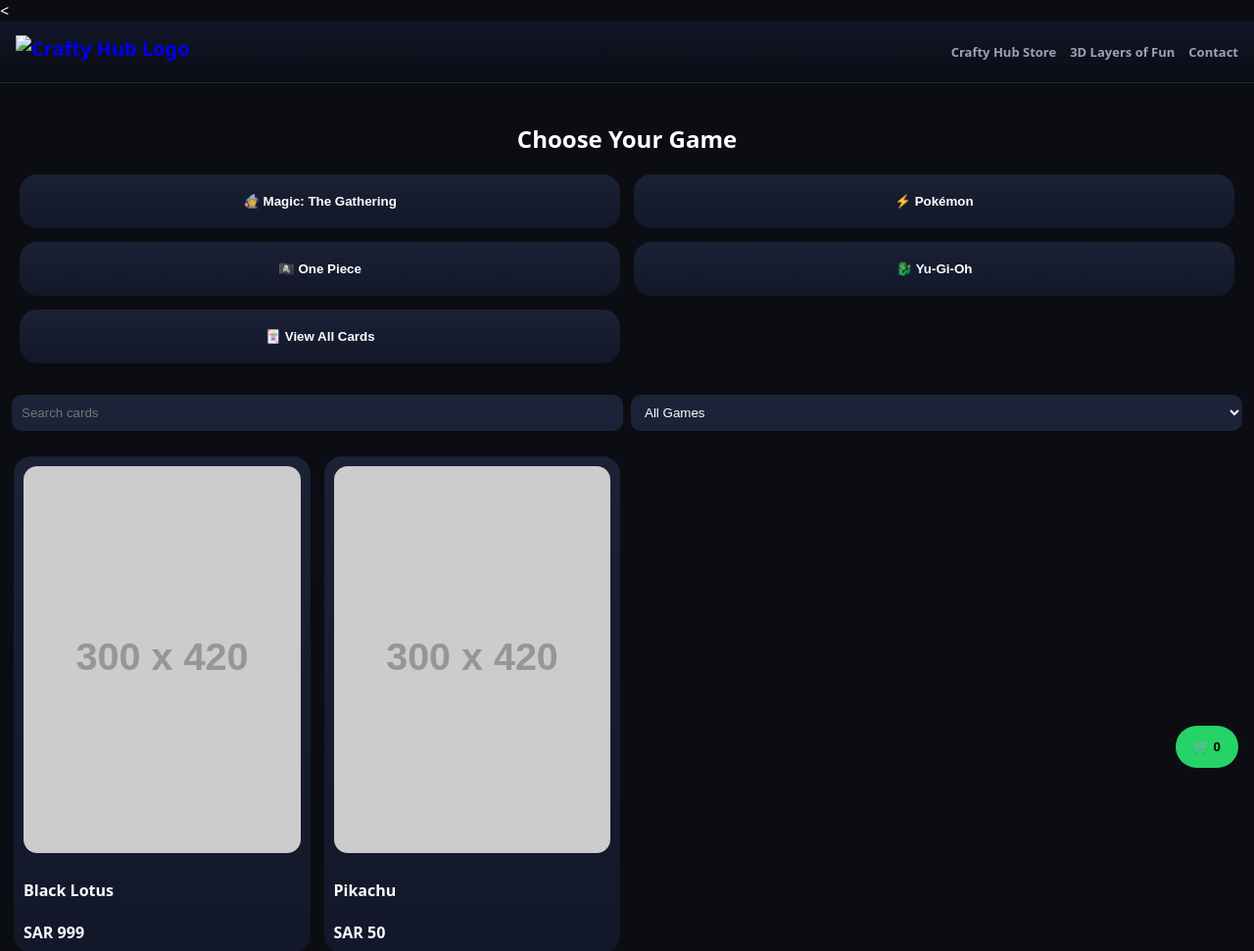
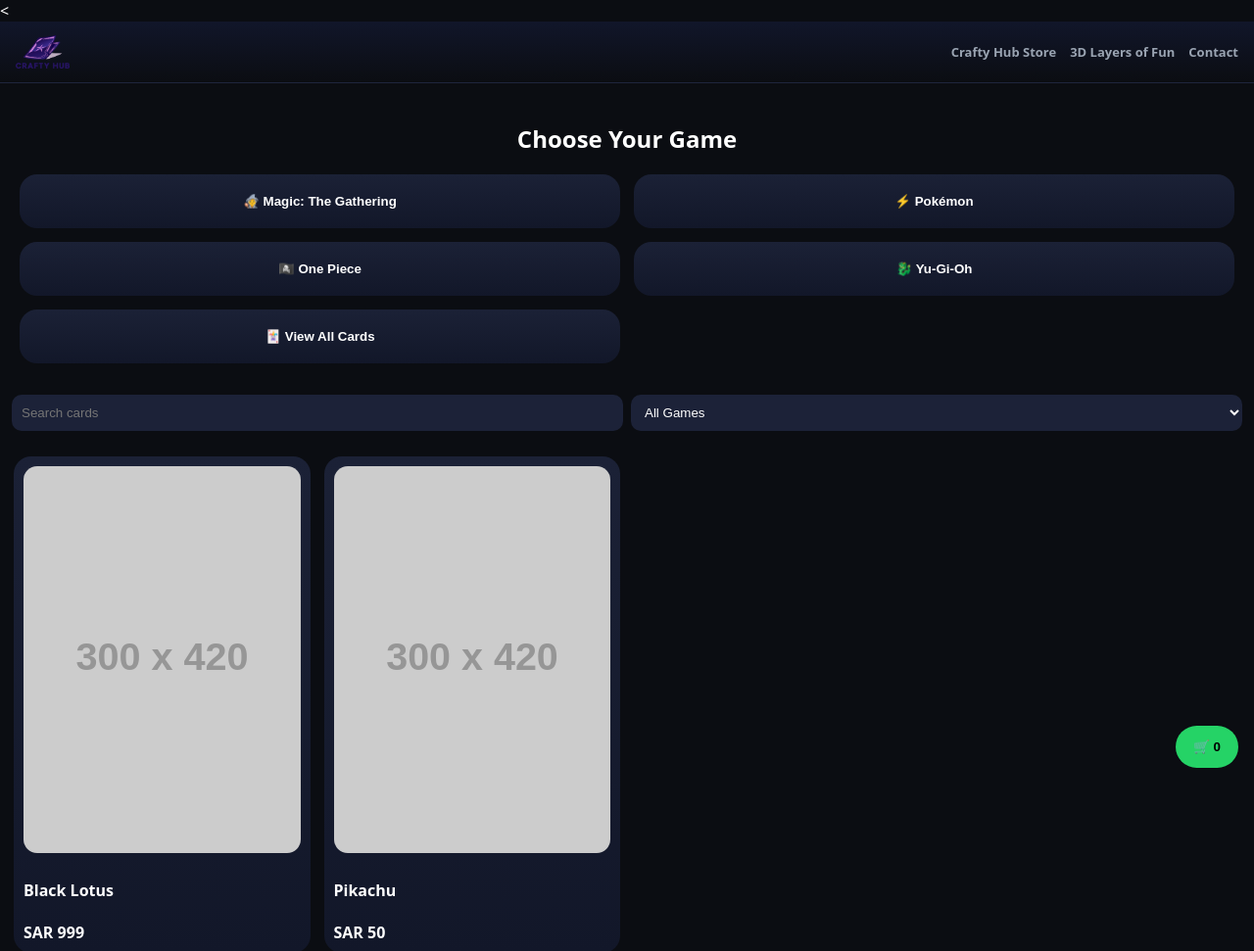
Before and after one commit to omerrahmannn/craftifye, a plain HTML site: page index.html in a window 1280 px wide. Shown: the top 971 px of the page at 98% size. Drawn offline with Linux system fonts and the light colour scheme; placeholder pictures from the web are drawn by us.

Commit message:
Update index.html

```diff
--- a/index.html
+++ b/index.html
@@ -5,7 +5,6 @@
   <meta name="viewport" content="width=device-width, initial-scale=1.0" />
   <title>Crafty Hub Store</title>
 
-  <link rel="icon" href="assets/favicon.ico">
   <link rel="icon" href="assets/favicon.png">
   <link rel="apple-touch-icon" href="assets/favicon.png">
 
@@ -17,7 +16,7 @@
 <header class="nav">
   <div class="nav-brand">
   <a href="/" class="brand-link">
-    <img src="Crafty Hub/FullLogo_Transparent_NoBuffer.png" alt="Crafty Hub Logo">
+    <img src="assets/logo.png" alt="Crafty Hub Logo">
   </a>
   </div>
   <nav class="nav-links">
```
